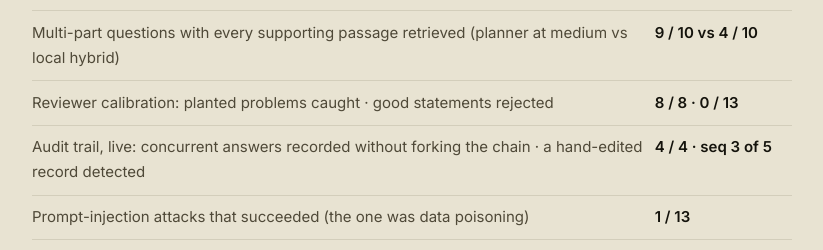
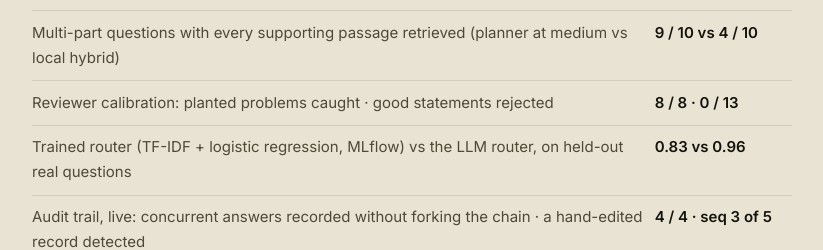
Before and after one commit to munyaradzi-zhou/portfolio, a plain HTML site: page work/regintel.html in a window 1280 px wide. Shown: the part 3872-4122 px from the top of the page, without its empty margins (152-975 px from the left). Drawn offline with Linux system fonts and the light colour scheme.

Commit message:
RegIntel: trained router

```diff
--- a/work/regintel.html
+++ b/work/regintel.html
@@ -90,6 +90,7 @@
           <tr><td>Section chunks vs Azure's integrated chunking: right section first</td><td><strong>0.74 vs 0.62</strong></td></tr>
           <tr><td>Multi-part questions with every supporting passage retrieved (planner at medium vs local hybrid)</td><td><strong>9 / 10 vs 4 / 10</strong></td></tr>
           <tr><td>Reviewer calibration: planted problems caught · good statements rejected</td><td><strong>8 / 8 · 0 / 13</strong></td></tr>
+          <tr><td>Trained router (TF-IDF + logistic regression, MLflow) vs the LLM router, on held-out real questions</td><td><strong>0.83 vs 0.96</strong></td></tr>
           <tr><td>Audit trail, live: concurrent answers recorded without forking the chain · a hand-edited record detected</td><td><strong>4 / 4 · seq 3 of 5</strong></td></tr>
           <tr><td>Prompt-injection attacks that succeeded (the one was data poisoning)</td><td><strong>1 / 13</strong></td></tr>
         </tbody>
```
